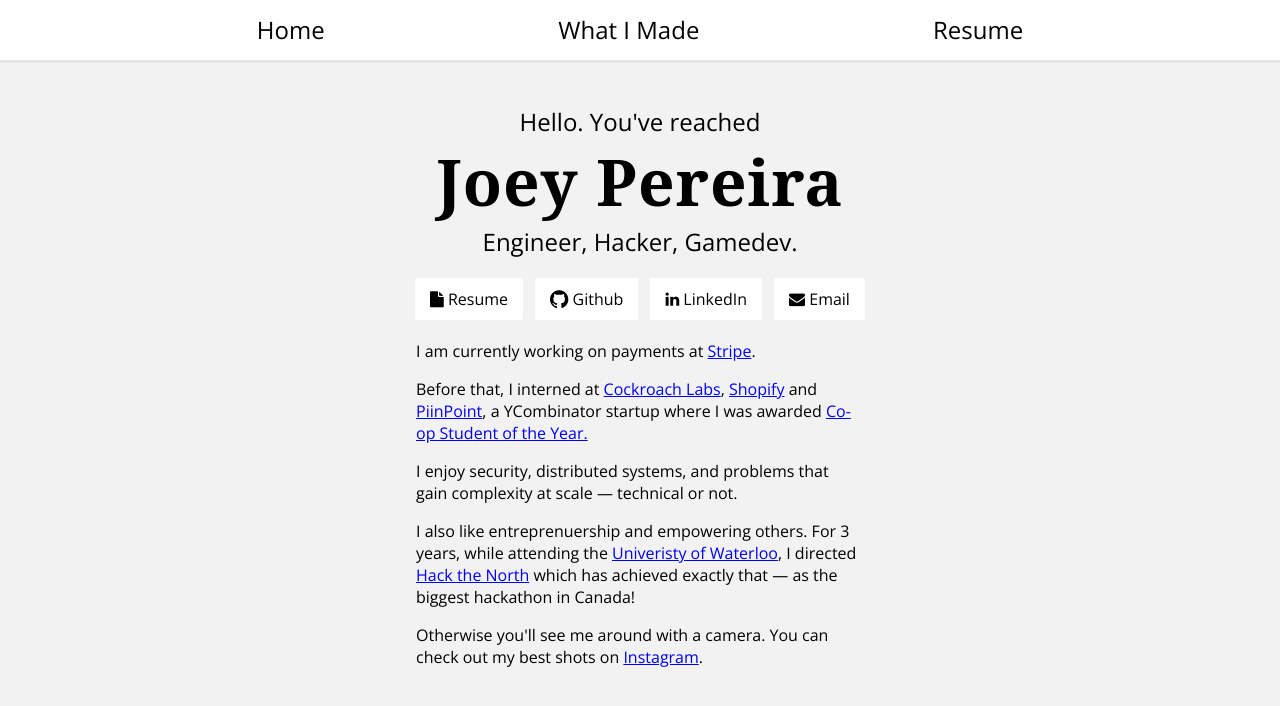
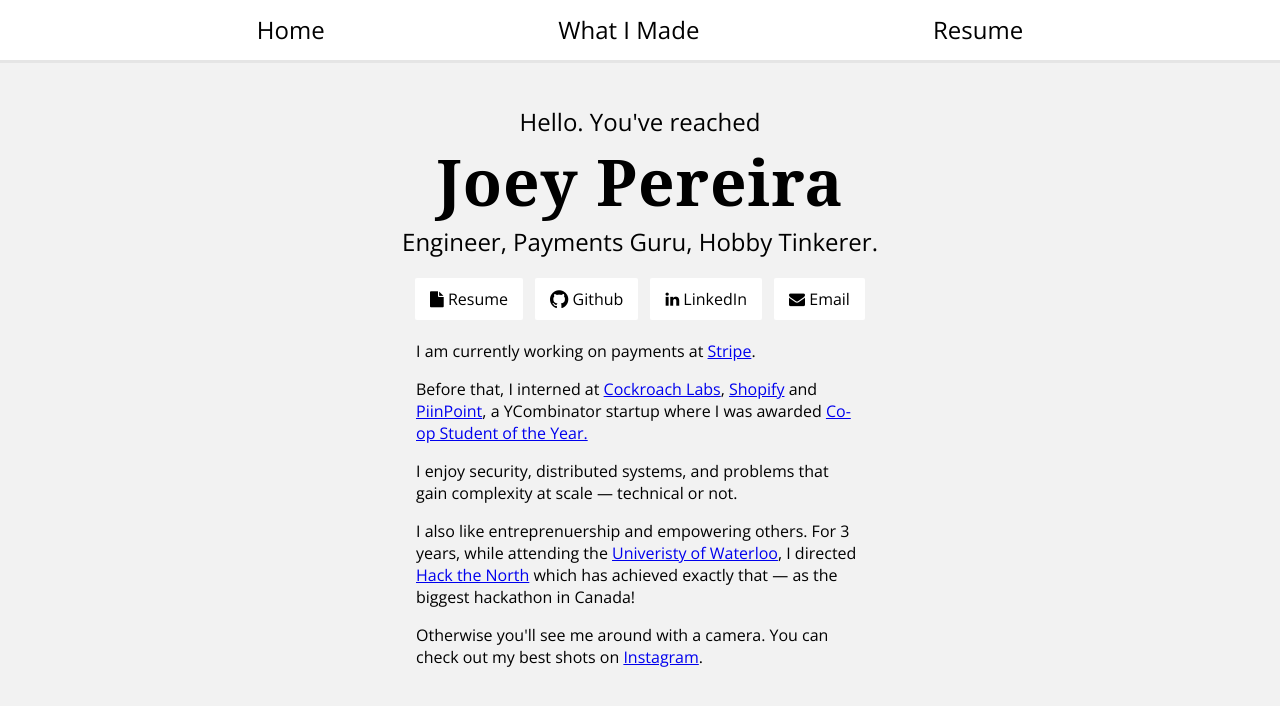
Before and after one commit to lgo/lego.github.io, a Jekyll site: the page built from index.html, in a window 1280 px wide. Shown: the top 706 px of the page. Built offline with Jekyll 4.4.1, drawn with Linux system fonts in a browser that asks for light colours; nearby versions of some CDN libraries; some web fonts are replaced.

Commit message:
Update theme.yml

```diff
--- a/_data/theme.yml
+++ b/_data/theme.yml
@@ -13,7 +13,7 @@ social:
 
 name: Joey Pereira
 email: joey@pereira.io
-tagline: "Engineer, Hacker, Gamedev."
+tagline: "Engineer, Payments Guru, Hobby Tinkerer."
 
 # Google Analytics key
 google_analytics_key: UA-46626177-1
```
